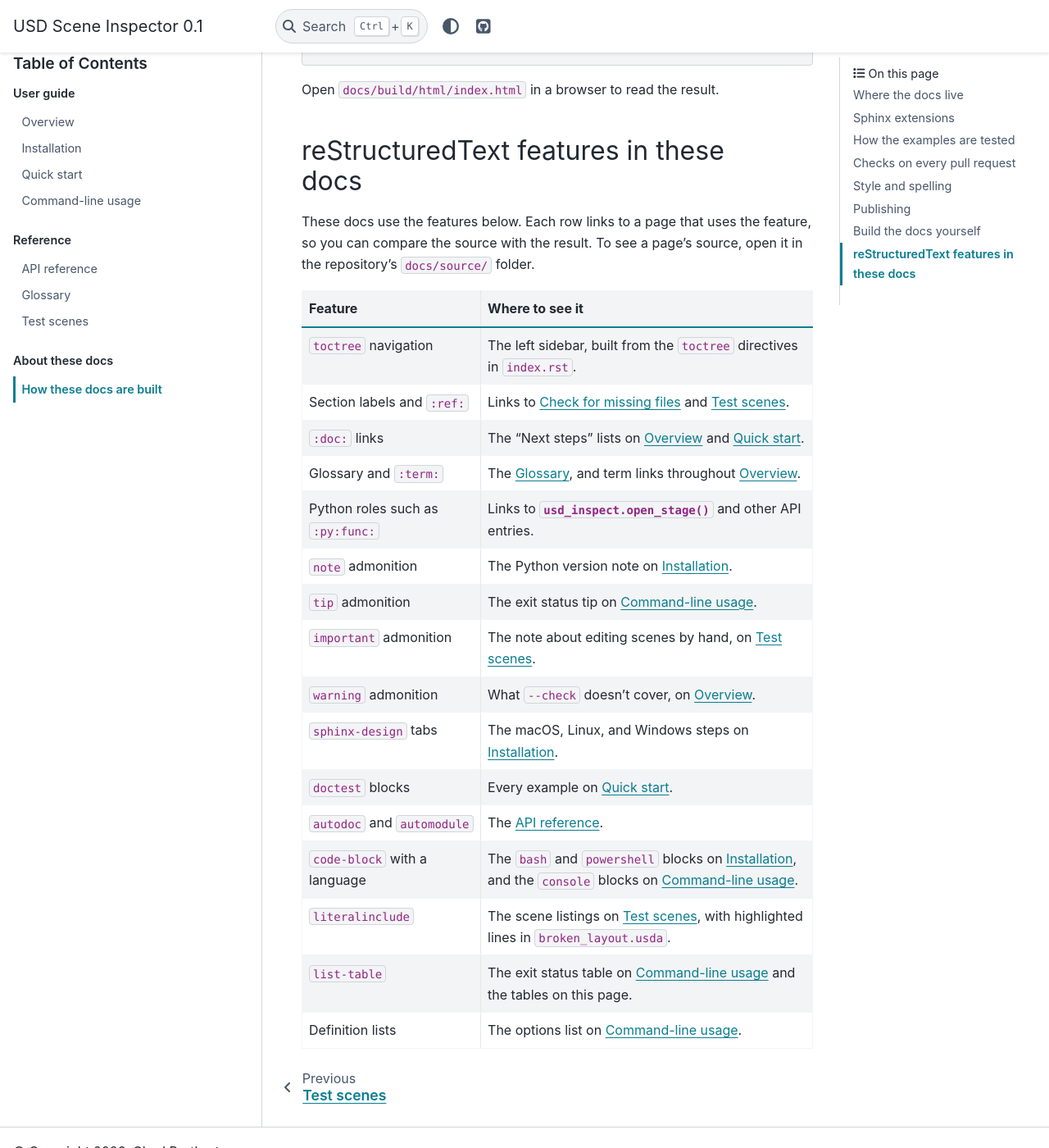
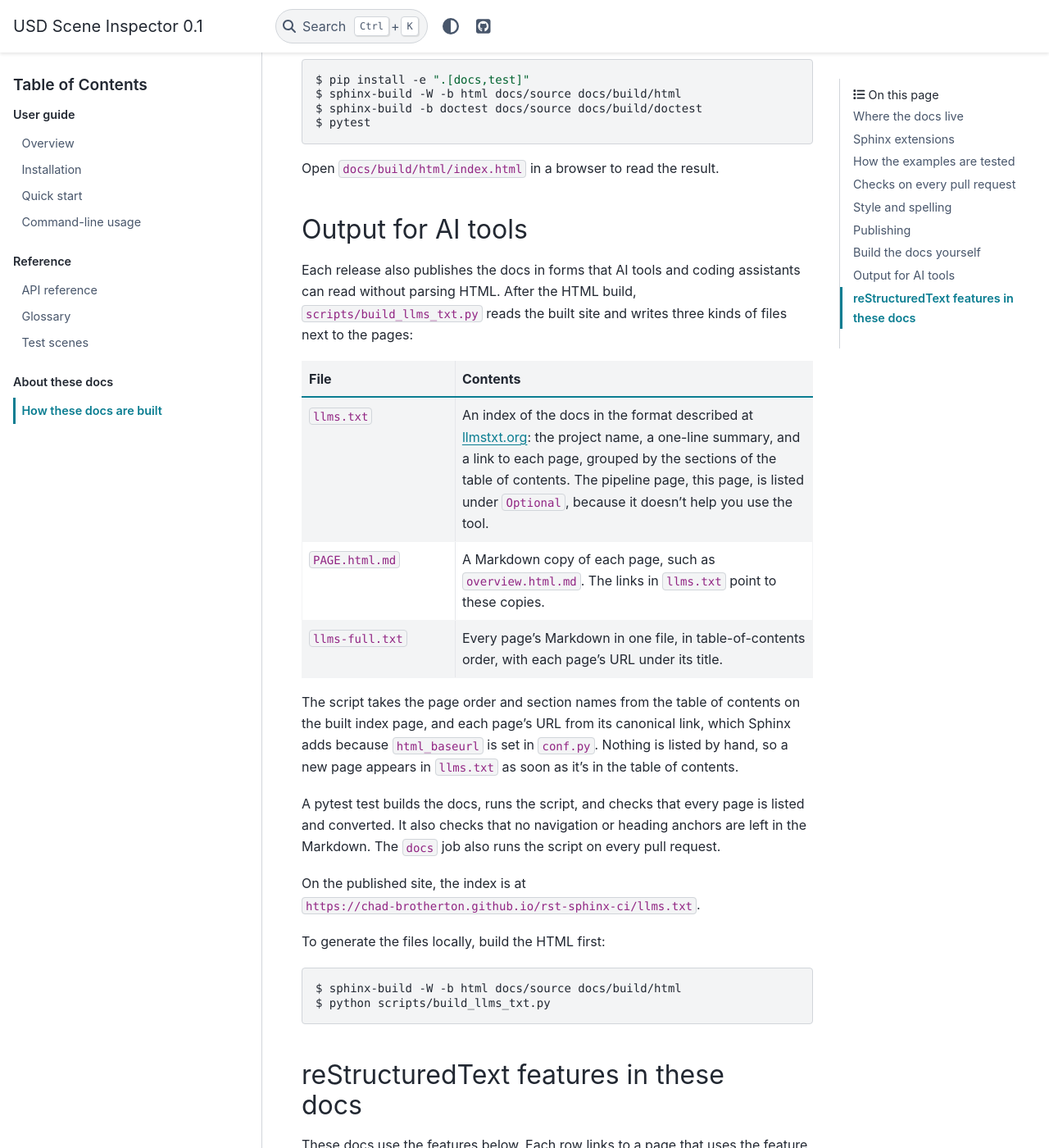
Before and after one commit to chad-brotherton/rst-sphinx-ci, a Sphinx documentation site: the page built from docs/source/pipeline.rst, in a window 1280 px wide and 1400 px high, scrolled down 2904 px. Shown: the whole window at 82% size. Built offline with Sphinx 7.4.7 and the PyData theme 0.15.4, drawn with Linux system fonts in a browser that asks for light colours; some of the changed text lies outside the part shown.

Commit message:
Document the llms.txt output on the pipeline page and README
Co-Authored-By: Claude Opus 5.5 <noreply@anthropic.com>

```diff
--- a/docs/source/pipeline.rst
+++ b/docs/source/pipeline.rst
@@ -22,6 +22,8 @@ The docs live in the same repository as the code:
      - The package. Its docstrings become the :doc:`api`.
    * - ``examples/scenes/``
      - The :ref:`test scenes <test-scenes>` that every example runs against.
+   * - ``scripts/build_llms_txt.py``
+     - Generates the :ref:`output for AI tools <llms-txt>` from the built site.
    * - ``.vale.ini`` and ``styles/``
      - The style and spelling rules.
    * - ``.github/workflows/docs.yml``
@@ -82,7 +84,8 @@ Each pull request into ``develop`` or ``main`` runs these jobs:
      - Yes
    * - ``docs``
      - Builds the HTML with warnings treated as errors, so a broken
-       cross-reference fails the build. Then runs the doctests.
+       cross-reference fails the build. Then runs the doctests and generates
+       the :ref:`output for AI tools <llms-txt>`.
      - Yes
    * - ``vale``
      - Lints the docs, README, and docstrings for style and spelling.
@@ -128,6 +131,55 @@ Install the package with the docs and test extras, then build:
    $ pytest
 
 Open ``docs/build/html/index.html`` in a browser to read the result.
+
+.. _llms-txt:
+
+Output for AI tools
+-------------------
+
+Each release also publishes the docs in forms that AI tools and coding
+assistants can read without parsing HTML. After the HTML build,
+``scripts/build_llms_txt.py`` reads the built site and writes three kinds of
+files next to the pages:
+
+.. list-table::
+   :header-rows: 1
+   :widths: 30 70
+
+   * - File
+     - Contents
+   * - ``llms.txt``
+     - An index of the docs in the format described at `llmstxt.org
+       <https://llmstxt.org/>`_: the
+       project name, a one-line summary, and a link to each page, grouped by
+       the sections of the table of contents. The pipeline page, this page, is
+       listed under ``Optional``, because it doesn't help you use the tool.
+   * - ``PAGE.html.md``
+     - A Markdown copy of each page, such as ``overview.html.md``. The links
+       in ``llms.txt`` point to these copies.
+   * - ``llms-full.txt``
+     - Every page's Markdown in one file, in table-of-contents order, with
+       each page's URL under its title.
+
+The script takes the page order and section names from the table of contents
+on the built index page, and each page's URL from its canonical link, which
+Sphinx adds because ``html_baseurl`` is set in ``conf.py``. Nothing is listed
+by hand, so a new page appears in ``llms.txt`` as soon as it's in the table of
+contents.
+
+A pytest test builds the docs, runs the script, and checks that every page is
+listed and converted. It also checks that no navigation or heading anchors are
+left in the Markdown. The ``docs`` job also runs the script on every pull request.
+
+On the published site, the index is at
+``https://chad-brotherton.github.io/rst-sphinx-ci/llms.txt``.
+
+To generate the files locally, build the HTML first:
+
+.. code-block:: console
+
+   $ sphinx-build -W -b html docs/source docs/build/html
+   $ python scripts/build_llms_txt.py
 
 .. _rst-features:
 
```
Also changed, not shown: README.md (+2 -1 lines).
